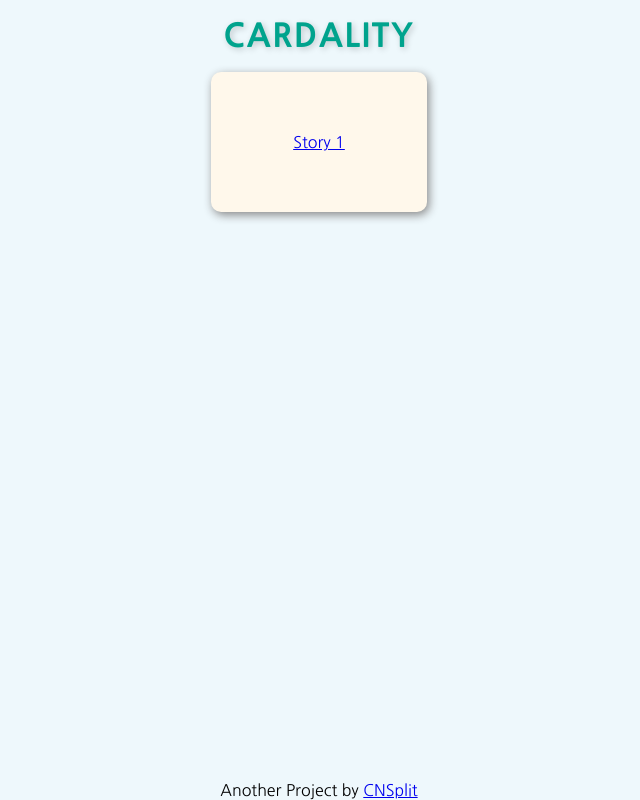
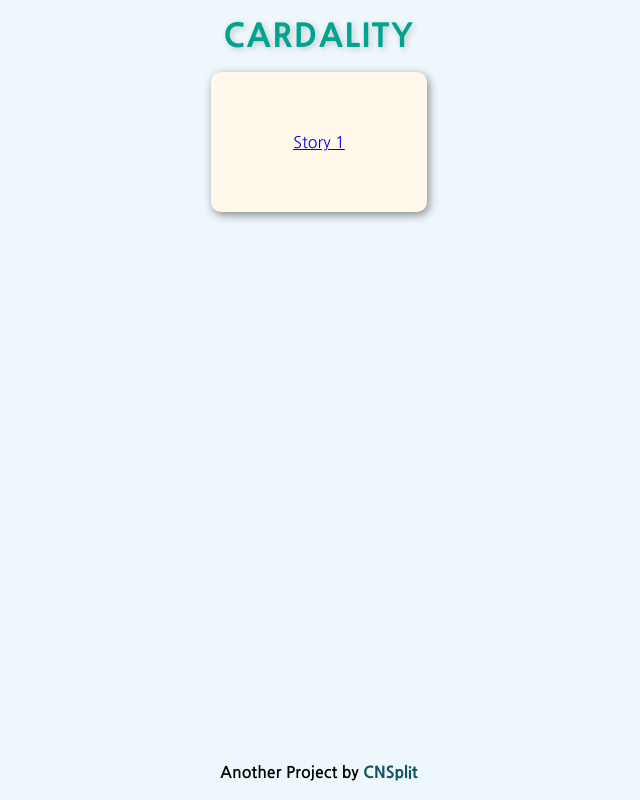
Before and after one commit to HJassar/cardality, a React (Create React App) app in the folder client/: page /home in a window 1280 px wide. Shown: the whole page, without its empty margins (321-961 px from the left). Built offline with nearby package versions, Linux system fonts and the light colour scheme.

Commit message:
Styled Footer

```diff
--- a/client/package.json
+++ b/client/package.json
@@ -7,6 +7,7 @@
     "@testing-library/react": "^11.2.2",
     "@testing-library/user-event": "^12.5.0",
     "axios": "^0.21.0",
+    "node-sass": "^4.14.1",
     "react": "^17.0.1",
     "react-dom": "^17.0.1",
     "react-redux": "^7.2.2",
--- a/client/src/App.scss
+++ b/client/src/App.scss
@@ -1,8 +1,7 @@
-
-
-
 
 @import url('https://fonts.googleapis.com/css2?family=Nanum+Gothic:wght@400;700;800&display=swap');
+
+@import './variables';
 
 
 .App{
--- a/client/src/_variables.scss
+++ b/client/src/_variables.scss
@@ -9,3 +9,7 @@ $font-weights:(
     "bold": 700,
     "extra-bold":800
 );
+
+@function weight($weight-name){
+    @return map-get($font-weights, $weight-name);
+}
--- a/client/src/components/footer/Footer.js
+++ b/client/src/components/footer/Footer.js
@@ -1,10 +1,11 @@
 import React from 'react';
+import './Footer.scss';
 
 const Footer = () => (
     <footer className='Footer'>
-        <p className='footer-text'>
+        <p className='Footer_text'>
             Another Project by{' '}
-            <a href='#' target='_blank'>
+            <a className='Footer_text__link' href='#' target='_blank'>
                 CNSplit
             </a>
         </p>
--- /dev/null
+++ b/client/src/components/footer/Footer.scss
@@ -0,0 +1,17 @@
+@import '../../variables';
+
+
+.Footer{
+    padding: 20px;
+
+    #{&}_text{
+        font-weight: weight(bold);
+    }
+
+    #{&}_text__link{
+        text-decoration: none;
+        color: $secondary-color;
+        font-weight: map-get($font-weights, extra-bold);
+    }
+
+}
--- a/client/src/components/header/Header.scss
+++ b/client/src/components/header/Header.scss
@@ -5,9 +5,9 @@
     color:$primary-color;
     padding:20px;
 
-    &_logo{
+    #{&}_logo{
         text-transform: uppercase;
-        font-weight: map-get($font-weights, extra-bold);
+        font-weight: weight(extra-bold);
         letter-spacing: 2px;
         text-shadow: 2px 2px 6px rgba(0, 0, 0, 0.2);
         cursor: pointer;
--- a/package.json
+++ b/package.json
@@ -34,6 +34,7 @@
     "express-sslify": "^1.2.0",
     "ip": "^1.1.5",
     "mongoose": "^5.11.7",
+    "node-sass": "^4.14.1",
     "path": "^0.12.7",
     "react-router": "^5.2.0",
     "react-router-dom": "^5.2.0"
```
Also changed, not shown: 2 other files (tests, documents, lock files or other folders).
